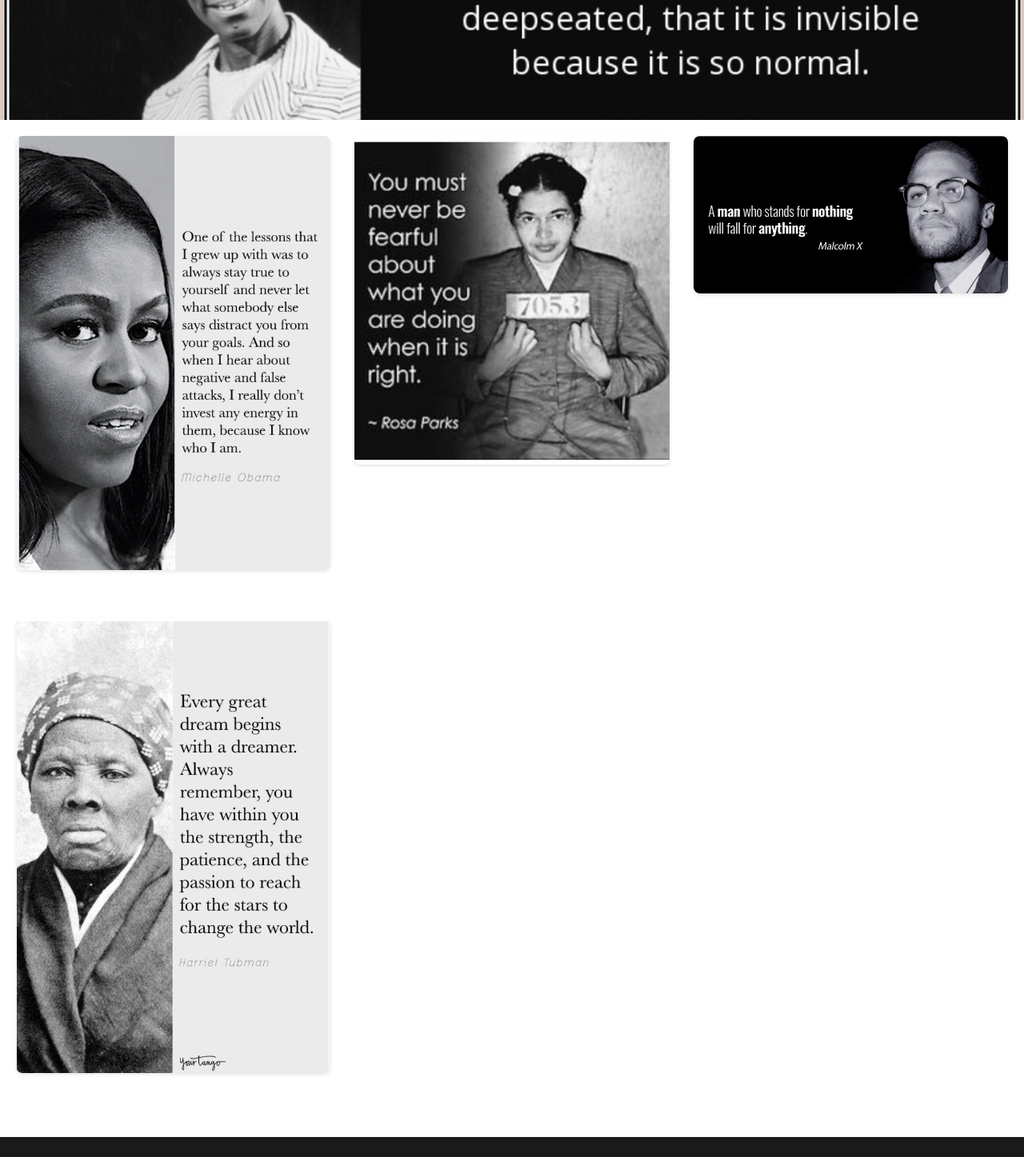
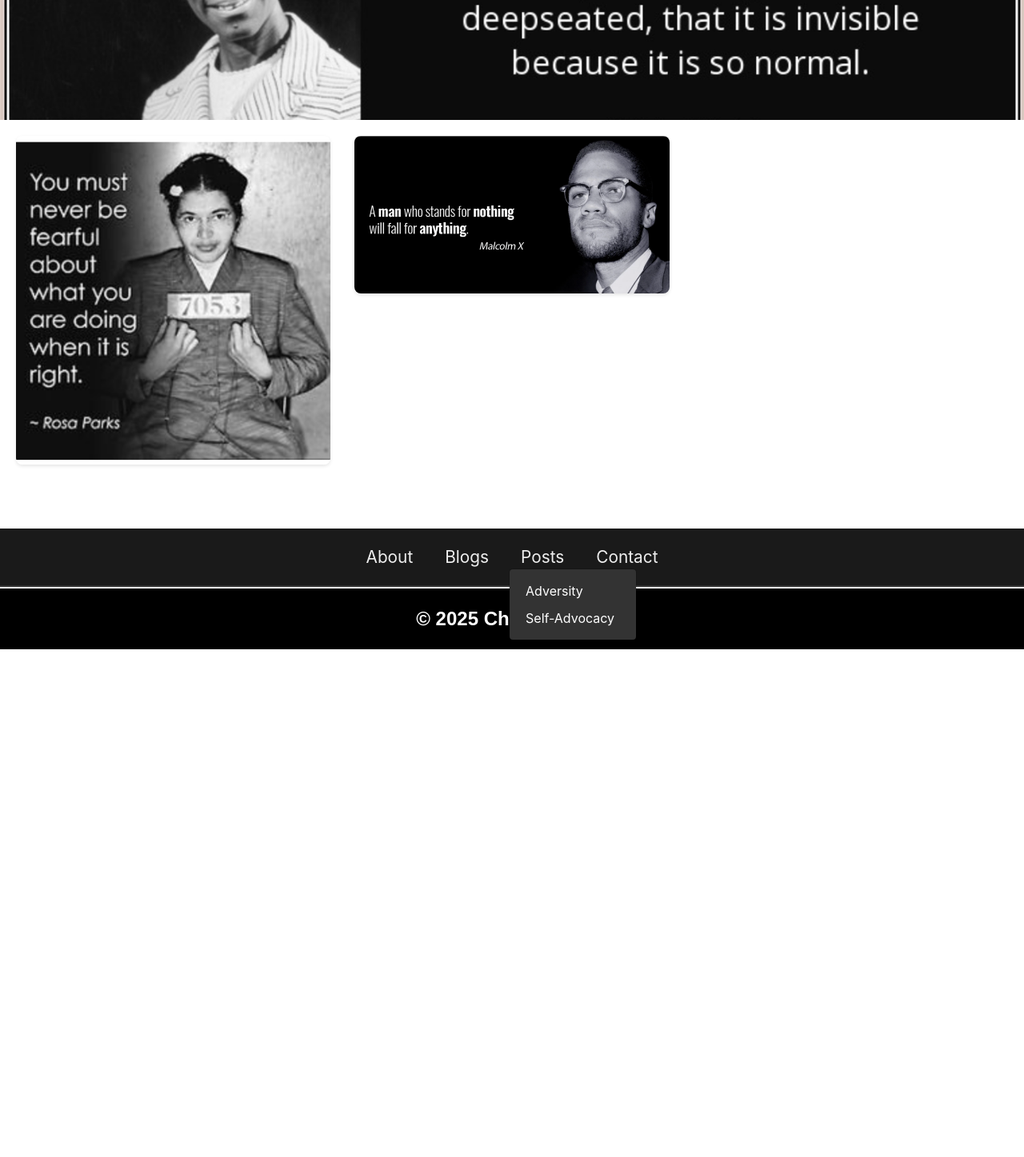
Before and after one commit to ChristiHarlow/christisblog, a React (Create React App) app: page / in a window 1280 px wide. Shown: the top 1447 px of the page at 80% size. After the commit the page ends 812 px from the top, so only its background shows below. Built offline with nearby package versions, Linux system fonts and the light colour scheme; a web font is replaced by a local one.

Commit message:
Update Gallery.js

```diff
--- a/src/components/Gallery.js
+++ b/src/components/Gallery.js
@@ -11,10 +11,10 @@ function Gallery() {
 
   // Replace with your actual image paths and alt text
   const images = [
-    { src: '/images/michelle.png', alt: 'Michelle Obama' },
+
     { src: '/images/rosa.png', alt: 'Rosa Parks' },
     { src: '/images/malcolm.png', alt: 'Malcolm X' },
-    { src: '/images/harriet.png', alt: 'Harriet Tubman' },
+
     //... more images
   ];
 
```
